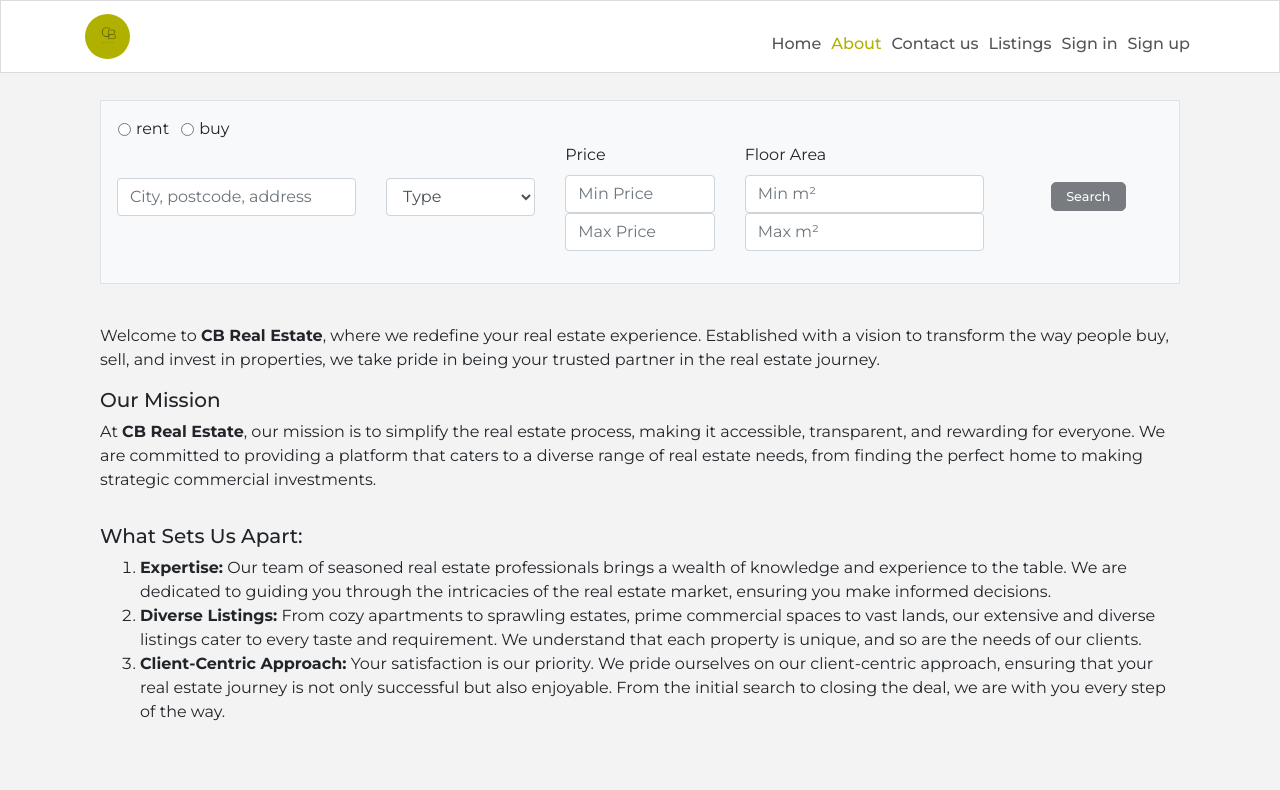
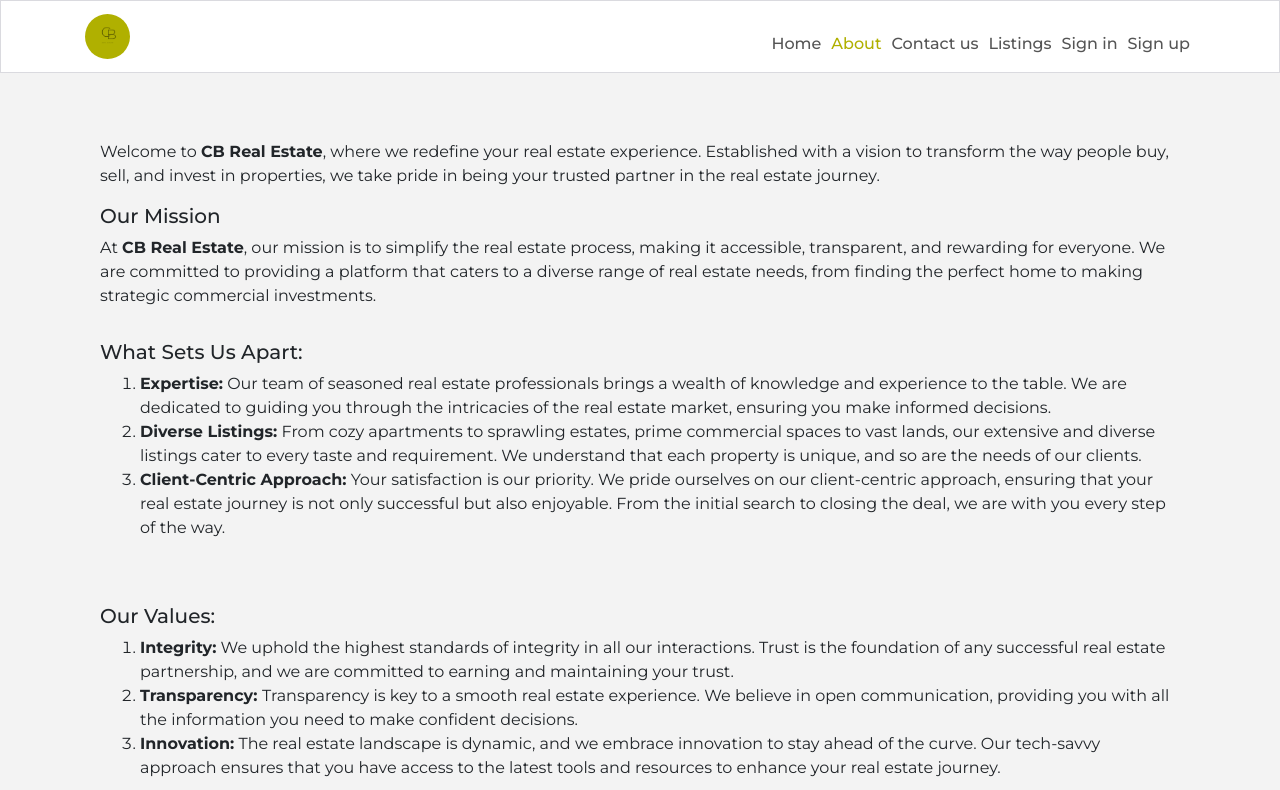
Before and after one commit to Vasileios20/real-estate, a React (Create React App) app: page /about in a window 1280 px wide. Shown: the top 790 px of the page. Built offline with nearby package versions, Linux system fonts and the light colour scheme; no server answers.

Commit message:
Update react-bootstrap component imports to minimise bootsrap build

```diff
--- a/src/components/Asset.js
+++ b/src/components/Asset.js
@@ -1,5 +1,5 @@
 import React from "react";
-import { Spinner } from "react-bootstrap";
+import Spinner from "react-bootstrap/Spinner";
 import styles from "../styles/Asset.module.css";
 
 const Asset = ({ spinner, src, message }) => {
--- a/src/pages/contact/ContactForm.js
+++ b/src/pages/contact/ContactForm.js
@@ -5,7 +5,6 @@ import Alert from "react-bootstrap/Alert";
 import Button from "react-bootstrap/Button";
 import Col from "react-bootstrap/Col";
 import Row from "react-bootstrap/Row";
-
 import Container from "react-bootstrap/Container";
 
 import { useHistory } from "react-router-dom";
--- a/src/pages/contact/ContactMessage.js
+++ b/src/pages/contact/ContactMessage.js
@@ -3,7 +3,7 @@ import { useHistory, useParams } from "react-router-dom";
 import { axiosReq } from "../../api/axiosDefaults";
 import Row from "react-bootstrap/Row";
 import Col from "react-bootstrap/Col";
-import { Card } from "react-bootstrap";
+import Card from "react-bootstrap/Card";
 
 const ContactMessage = () => {
   /**
--- a/src/pages/home/AboutPage.js
+++ b/src/pages/home/AboutPage.js
@@ -1,6 +1,7 @@
 import React from "react";
-import SearchBar from "../../components/SearchBar";
-import { Col, Container, Row } from "react-bootstrap";
+import Container from "react-bootstrap/Container";
+import Row from "react-bootstrap/Row";
+import Col from "react-bootstrap/Col";
 
 export default function AboutPage() {
   /**
@@ -11,7 +12,6 @@ export default function AboutPage() {
 
   return (
     <>
-      <SearchBar />
       <Container>
         <Row className="mt-3 flex-column">
           <Col className="mt-4 mb-2">
--- a/src/pages/listings/ListingImages.js
+++ b/src/pages/listings/ListingImages.js
@@ -5,7 +5,9 @@ import Container from "react-bootstrap/Container";
 import Col from "react-bootstrap/Col";
 import Image from "react-bootstrap/Image";
 import Modal from "react-bootstrap/Modal";
-import { Carousel, OverlayTrigger, Tooltip } from "react-bootstrap";
+import Carousel from "react-bootstrap/Carousel";
+import Tooltip from "react-bootstrap/Tooltip";
+import OverlayTrigger from "react-bootstrap/OverlayTrigger";
 
 const ListingImages = ({ images = [{}] }) => {
   // The ListingImages component is a functional component that renders the images of a listing.
```
